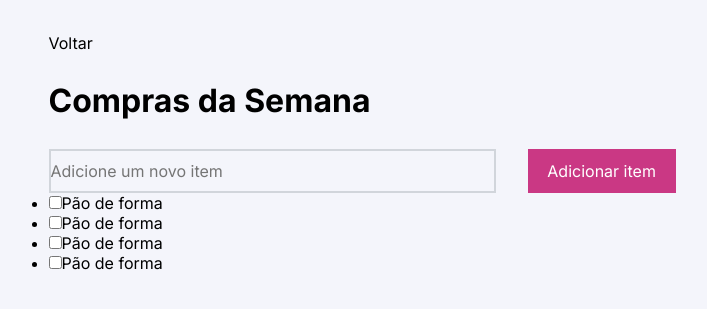
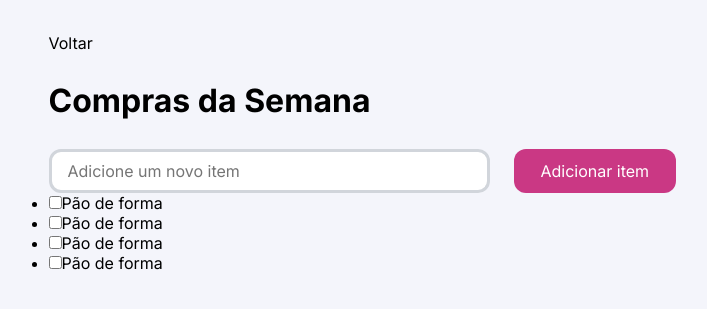
Before and after one commit to GustavoMiguelk/quicklist, a plain HTML site: page index.html in a window 1280 px wide. Shown: the part 75-384 px from the top of the page, without its empty margins (278-985 px from the left). Drawn offline with Linux system fonts and the light colour scheme.

Commit message:
Forms Finalizado

```diff
--- a/style/article.css
+++ b/style/article.css
@@ -1,20 +1,29 @@
 form{
     display: flex;
-    gap: 2rem;
+    gap: 1.5rem;
     justify-content: space-between;
 
     & input{
         all: unset;
-        border: 2px solid var(--border-primary);
+
+        border: 3px solid var(--border-primary);
+        border-radius: .75rem;
+
         width: 75%;
+
+        background-color: var(--bg-secondary);
+        padding-inline: 1rem;
     }
 
     & button{
         all: unset;
-        width: 25%;
 
+        width: 30%;
         height: 44px;
+
         background-color: var(--color-brand);
+        border-radius: .75rem;
+
         text-align: center;
         color: white;
     }
--- a/style/main.css
+++ b/style/main.css
@@ -1,7 +1,7 @@
 main{
     display: block;
 
-    width: 627px;
+    max-width: 627px;
 
     margin: auto;
 
```
